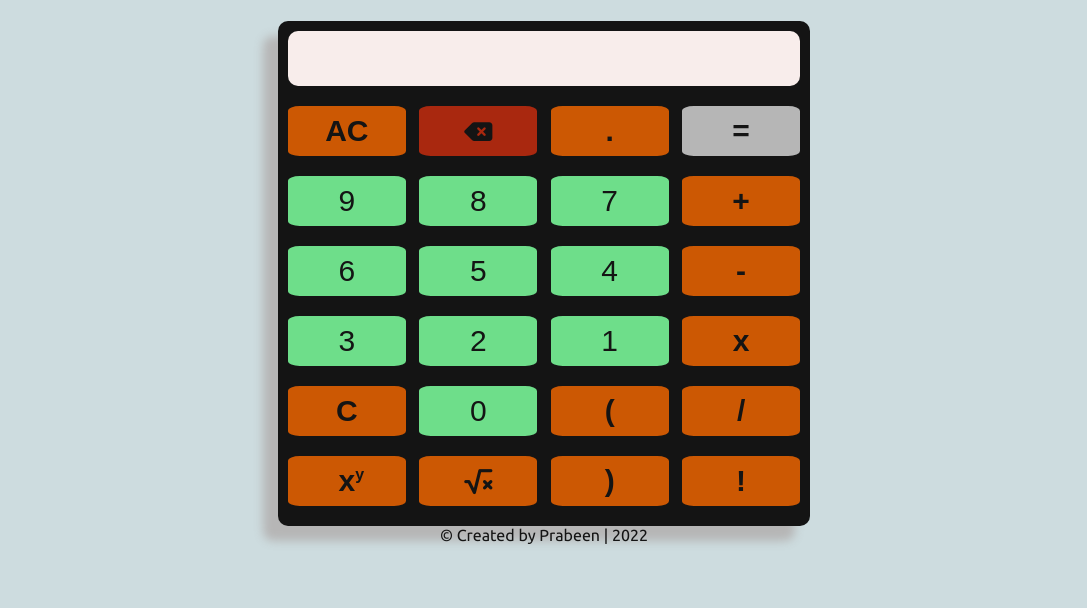
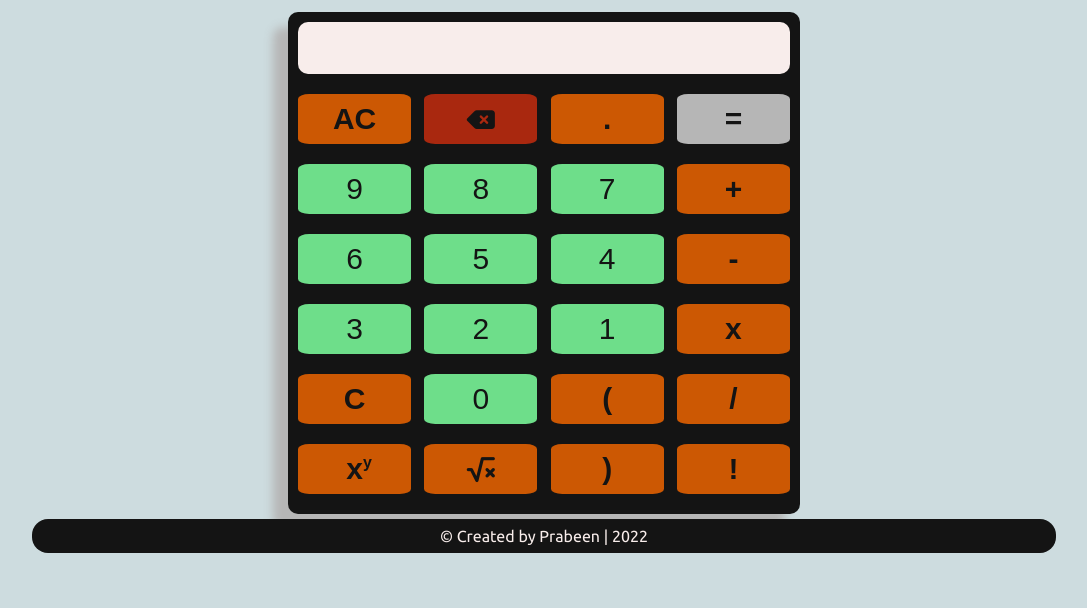
Before and after one commit to prabeenprabu/calculator, a plain HTML site: page index.html in a window 1280 px wide. Shown: the part 192-800 px from the top of the page, without its empty margins (96-1183 px from the left). Drawn offline with nearby package versions, Linux system fonts and the light colour scheme.

Commit message:
footer design

```diff
--- a/style/style.scss
+++ b/style/style.scss
@@ -23,6 +23,7 @@ $greenBlack: #004b23;
     margin: 0;
     text-decoration: none;
     list-style: none;
+    box-sizing: border-box;
 }
 
 body {
@@ -47,12 +48,22 @@ body {
     }
 
     .container {
-        width: 50%;
-        padding: 10px;
         display: flex;
         flex-direction: column;
         // justify-content: space-between;
         align-items: center;
+
+        .footer {
+            width: 100%;
+            display: flex;
+            justify-content: center;
+            align-items: center;
+            padding: 0.5rem 0;
+            background-color: $grey;
+            margin-top: 0.3rem;
+            color: $white;
+            border-radius: 1rem;
+        }
 
         .theme {
             display: flex;
```
Also changed, not shown: style/style.css, 1 other file.
